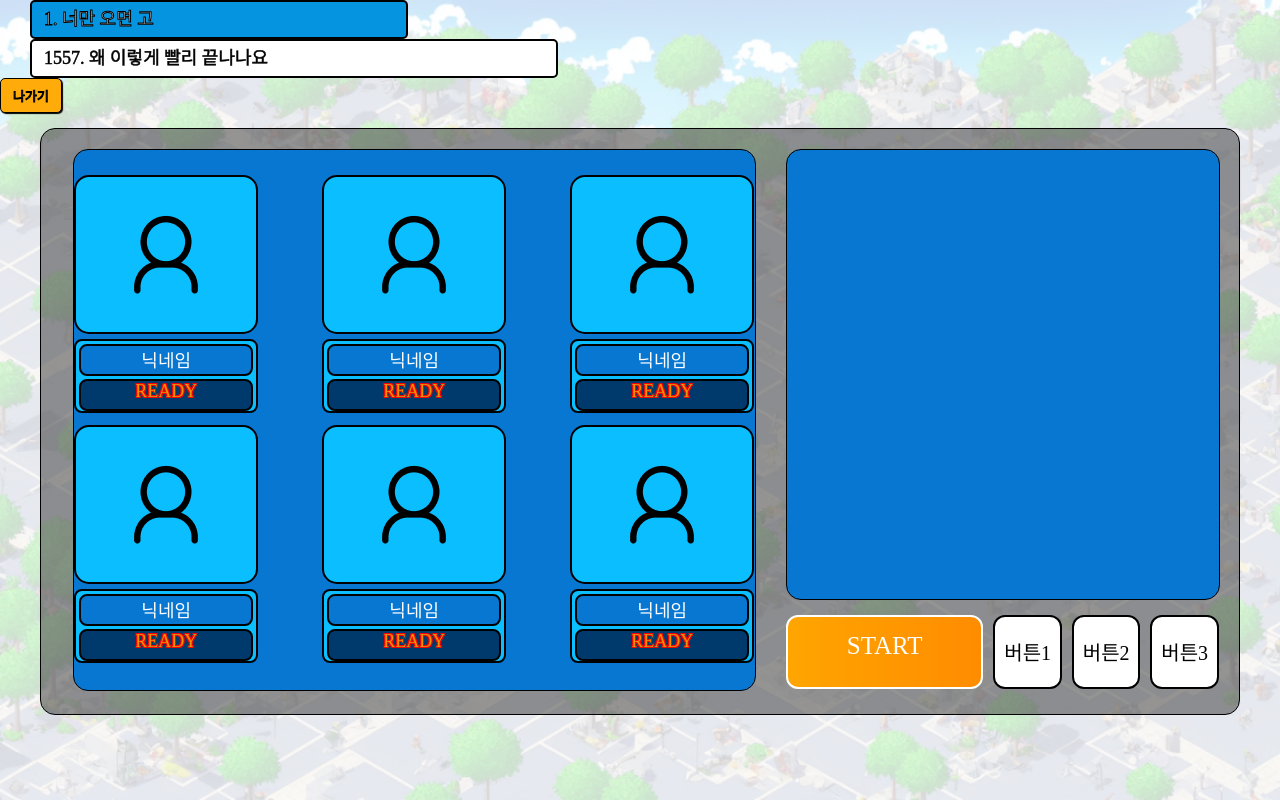
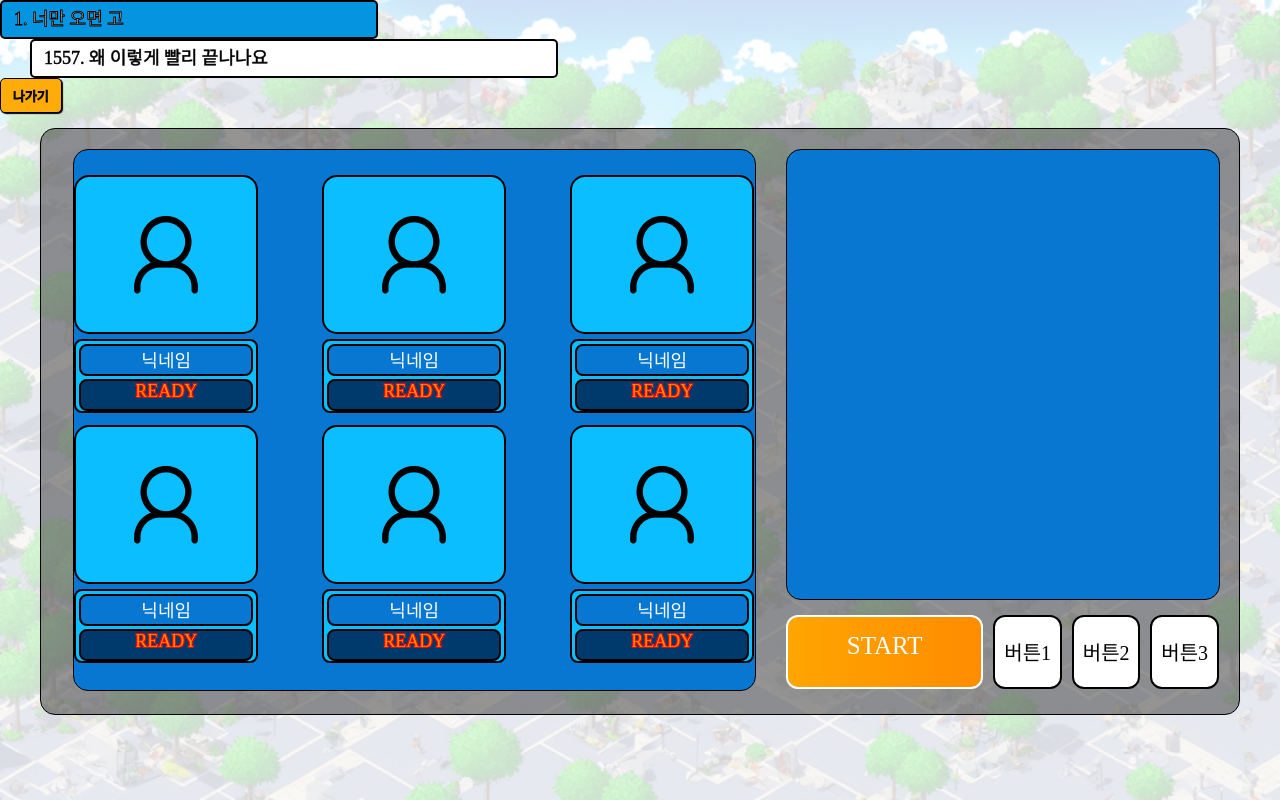
Before and after one commit to tkatpgus19/Crazy-Alcade, a React (Create React App) app in the folder frontend/: page /room in a window 1280 px wide. Built offline with nearby package versions, Linux system fonts and the light colour scheme; a web font is replaced by a local one.

Commit message:
Design : 공통 컴퍼넌트 마진 삭제

```diff
--- a/frontend/src/components/buttons/ExitButton.module.css
+++ b/frontend/src/components/buttons/ExitButton.module.css
@@ -16,7 +16,7 @@
   line-height: 35px; /* 높이와 동일하게 설정 */
   -webkit-text-stroke: 1px black;
   box-sizing: border-box;
-  margin-right: 35px;
+  /* margin-right: 35px; 공통 컴퍼넌트의 css는 따로 적용 부탁드립니다 - BRG */
 }
 
 .exit-button:hover {
--- a/frontend/src/components/titles/RoomTitle.module.css
+++ b/frontend/src/components/titles/RoomTitle.module.css
@@ -10,7 +10,7 @@
   /* box-shadow: 1px 1px 1px black; */
 
   margin-right: 8px;
-  margin-left: 30px;
+  /* margin-left: 30px; 공통 컴퍼넌트의 css는 따로 적용 부탁드립니다 - BRG*/
   padding: 0px 12px;
   border: 2px solid;
   border-color: black;
```
